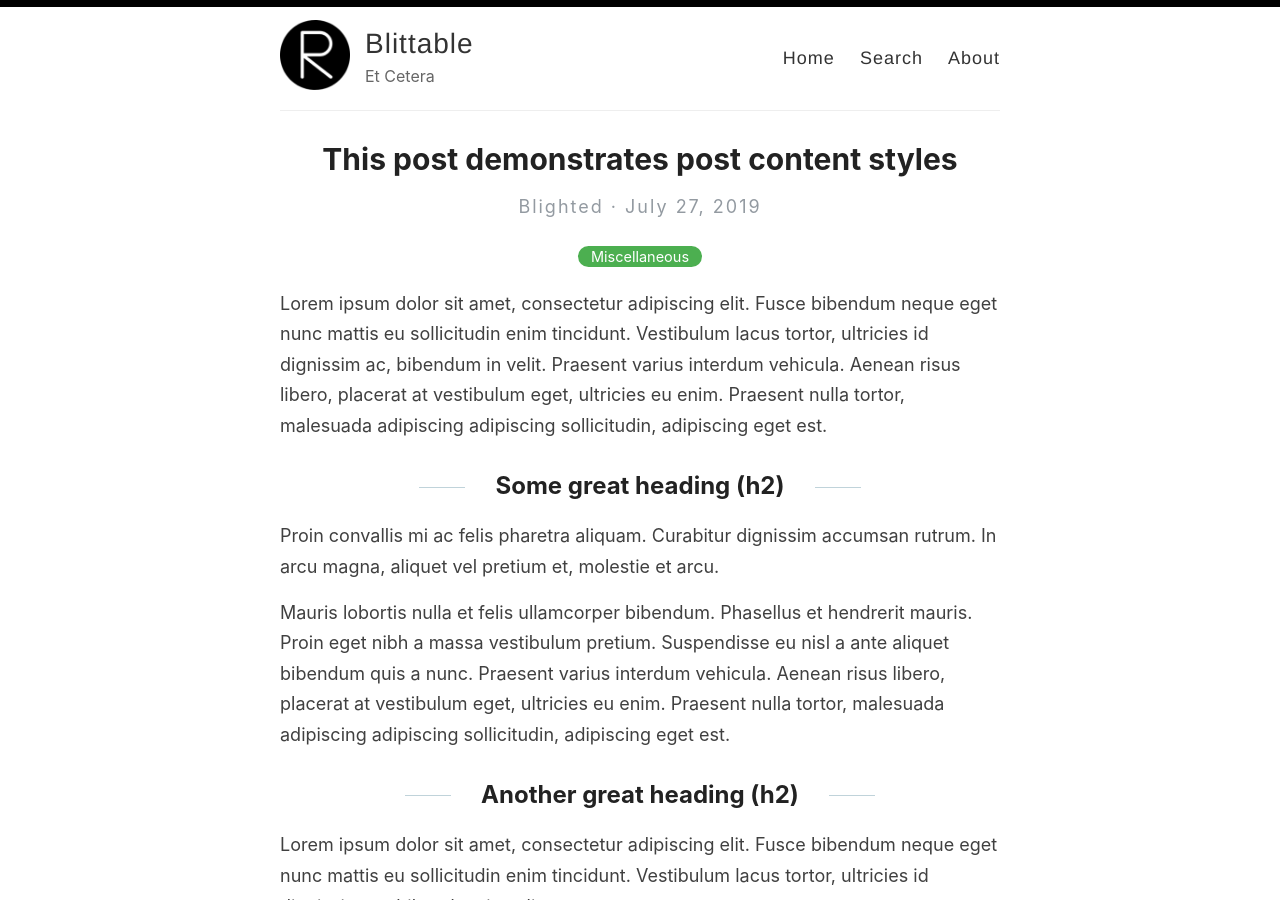
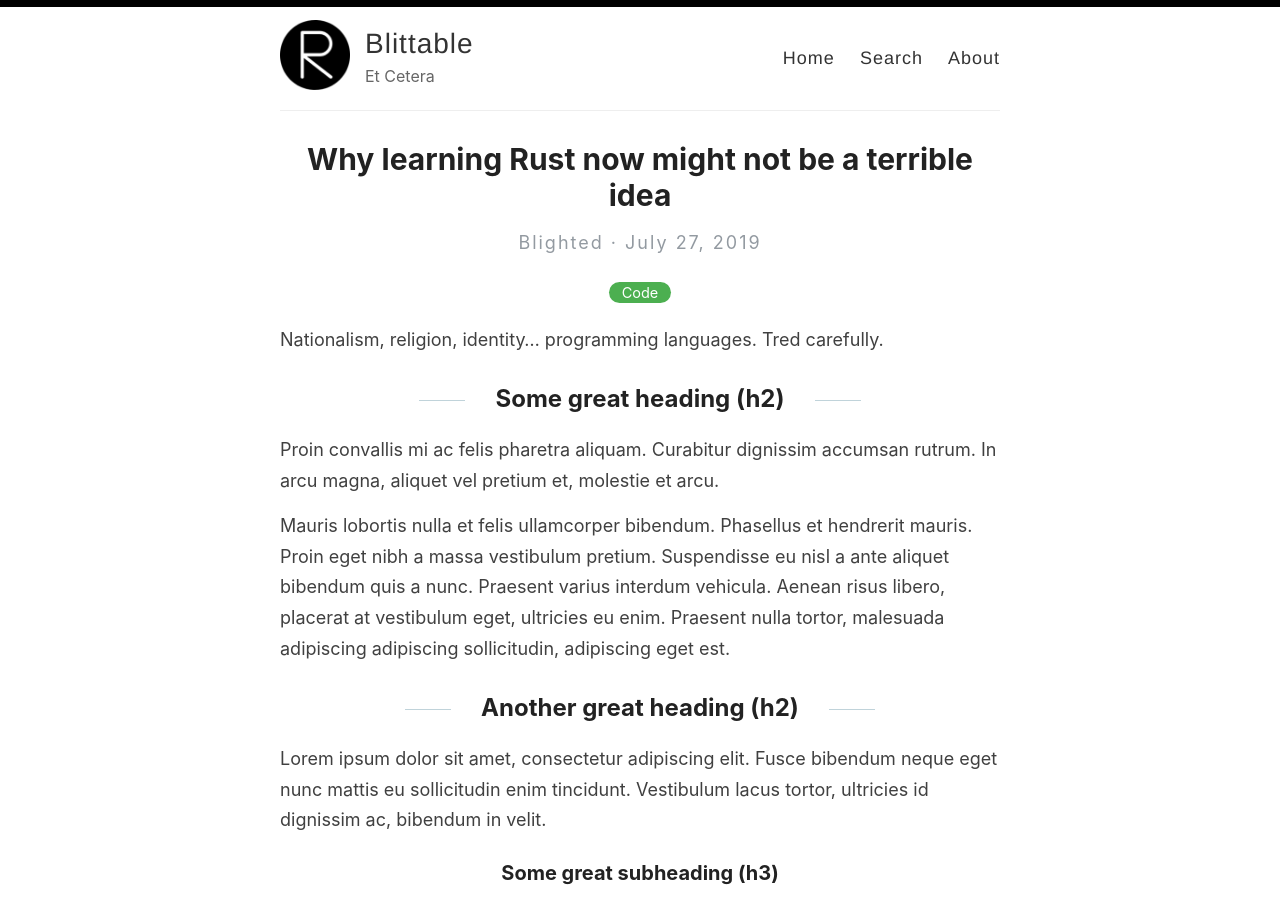
Before and after one commit to blittable/blittable.github.io, a Jekyll site: the page built from _posts/2019-7-27-why-learning-rust-now-might-be-a-not-so-bad-idea.md, in a window 1280 px wide and 900 px high. Built offline with Jekyll 4.4.1, drawn with Linux system fonts in a browser that asks for light colours.

Commit message:
How's it look and where is it?

```diff
--- a/_posts/2019-7-27-why-learning-rust-now-might-be-a-not-so-bad-idea.md
+++ b/_posts/2019-7-27-why-learning-rust-now-might-be-a-not-so-bad-idea.md
@@ -1,11 +1,10 @@
 ---
 layout: post
-title: This post demonstrates post content styles
-categories: Miscellaneous
+title: Why learning Rust now might not be a terrible idea
+categories: Code
 ---
 
-Lorem ipsum dolor sit amet, consectetur adipiscing elit. Fusce bibendum neque eget nunc mattis eu sollicitudin enim tincidunt. Vestibulum lacus tortor, ultricies id dignissim ac, bibendum in velit. Praesent varius interdum vehicula. Aenean risus libero, placerat at vestibulum eget, ultricies eu enim. Praesent nulla tortor, malesuada adipiscing adipiscing sollicitudin, adipiscing eget est.
-
+Nationalism, religion, identity... programming languages.  Tred carefully.
 ## Some great heading (h2)
 
 Proin convallis mi ac felis pharetra aliquam. Curabitur dignissim accumsan rutrum. In arcu magna, aliquet vel pretium et, molestie et arcu.
```
